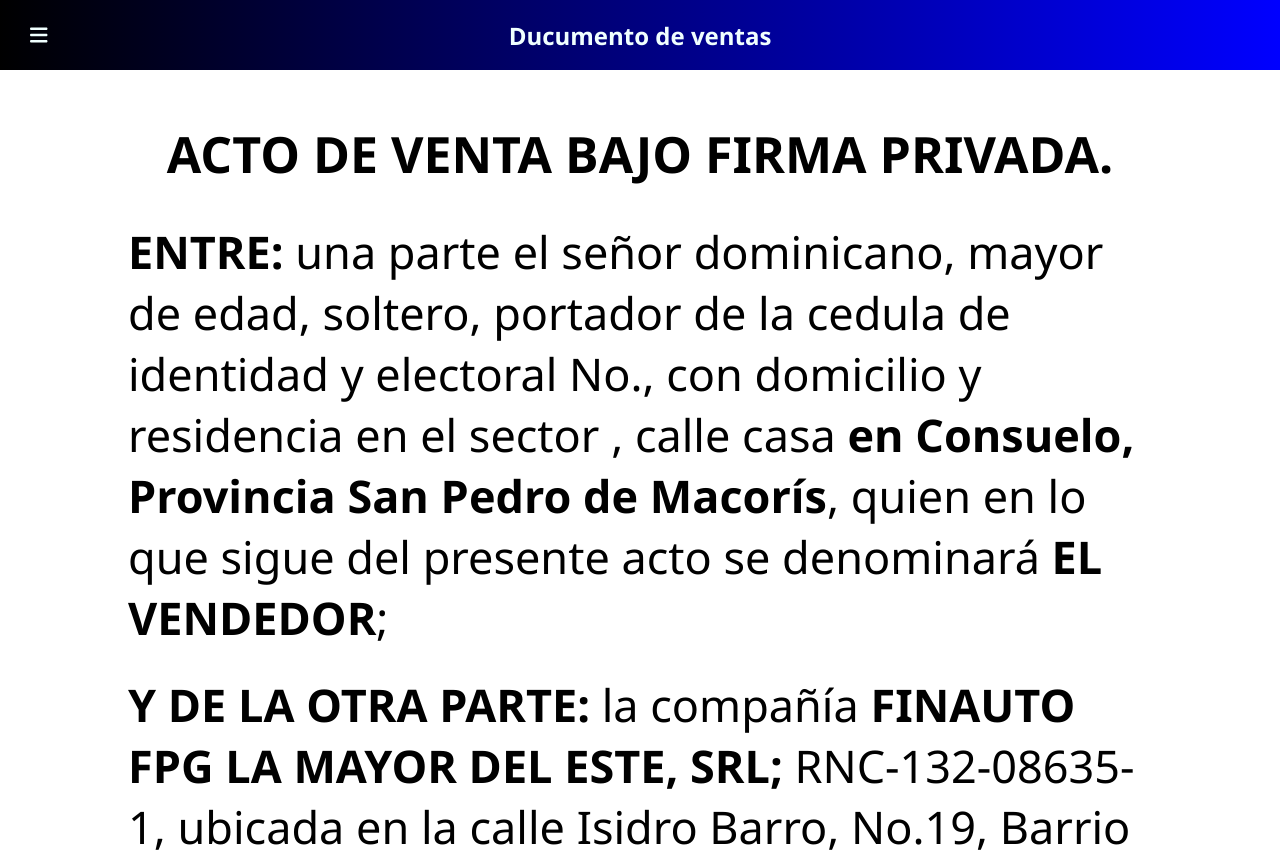
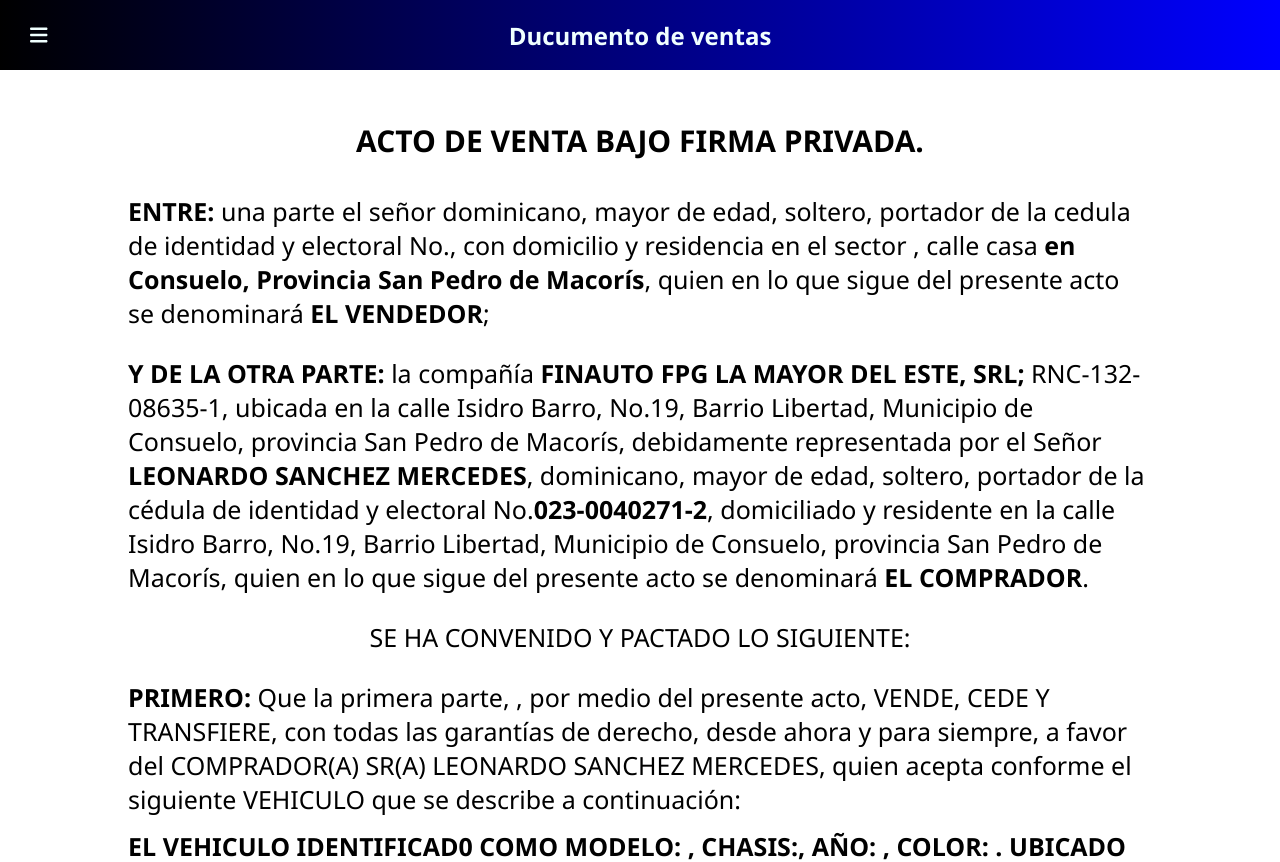
Before and after one commit to rokola18/Delear-App, a React (Create React App) app: page /despacho in a window 1280 px wide. Shown: the top 862 px of the page. Built offline with nearby package versions, Linux system fonts and the light colour scheme.

Commit message:
de nuevo

```diff
--- a/src/frontent/css/body.css
+++ b/src/frontent/css/body.css
@@ -86,9 +86,9 @@
   }
 
   .acto{
-    font-size: 50px;
+    font-size: 30px;
   }
 
   .venta{
-    font-size: 45px;
+    font-size: 25px;
   }
```
